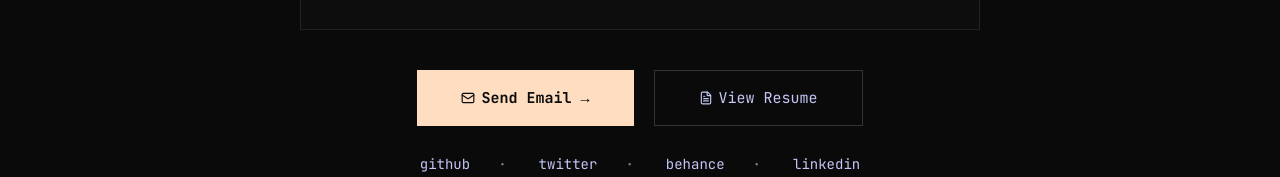
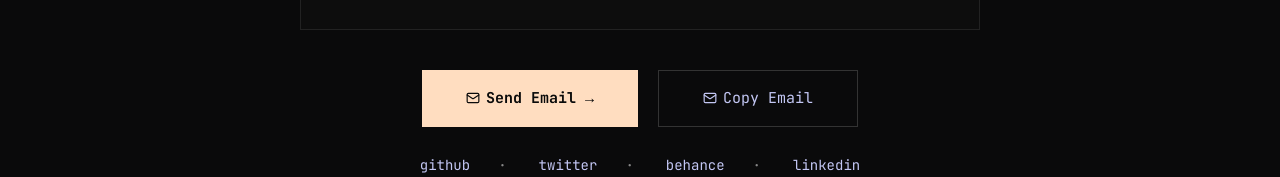
Before and after one commit to shivanirai08/pt, a Next.js app: page / in a window 1280 px wide. Shown: the part 6082-6259 px from the top of the page. Built offline with nearby package versions, Linux system fonts and the light colour scheme.

Commit message:
feat: remove CV download command and related UI elements for a cleaner CLI experience

```diff
--- a/app/cli/Experience.tsx
+++ b/app/cli/Experience.tsx
@@ -27,11 +27,6 @@ export default function CLIExperience() {
         <span className="text-[#7c7c85]">&gt;</span>
         <span className="text-[#e8e8ea]">cat</span>
         <span className="text-[#a8a8ad]">CHANGELOG.md</span>
-        <span className="flex-1" />
-        <span className="text-[10.5px] text-[#4a4a52] tracking-widest">
-          type <span className="text-[#d4b483]">:cv</span> to download full
-          resume
-        </span>
       </motion.div>
 
       <div className="grid grid-cols-1 gap-8 md:grid-cols-[1fr_260px] md:gap-10">
--- a/app/data.ts
+++ b/app/data.ts
@@ -282,7 +282,6 @@ export const asciiLogo =
 export const commands = [
   { cmd: ":help", desc: "Show this help overlay" },
   { cmd: ":email", desc: "Open compose form to reach me" },
-  { cmd: ":cv", desc: "Download my CV (PDF)" },
   { cmd: ":github", desc: "Open my Github profile" },
   { cmd: ":1 / about", desc: "Go to About" },
   { cmd: ":2 / projects", desc: "Go to Projects" },
--- a/app/gui/Home.tsx
+++ b/app/gui/Home.tsx
@@ -5,7 +5,7 @@ import { AnimatePresence, motion } from "framer-motion";
 import gsap from "gsap";
 import { ScrollTrigger } from "gsap/ScrollTrigger";
 import Image from "next/image";
-import { ArrowUpRight, Mail, FileText } from "lucide-react";
+import { ArrowUpRight, Mail } from "lucide-react";
 import {
   personal,
   projects,
@@ -76,6 +76,7 @@ export default function GUIHome({
   const [showBootOverlay, setShowBootOverlay] = useState(showBootSequence);
   const [contactPhase, setContactPhase] = useState(0);
   const [contactConnected, setContactConnected] = useState(false);
+  const [emailCopied, setEmailCopied] = useState(false);
   const [activeProject, setActiveProject] = useState(0);
   const [activeExperience, setActiveExperience] = useState(0);
   const mainRef = useRef<HTMLDivElement>(null);
@@ -218,6 +219,16 @@ export default function GUIHome({
     }, mainRef);
     return () => ctx.revert();
   }, []);
+
+  const handleCopyEmail = async () => {
+    try {
+      await navigator.clipboard.writeText(personal.email);
+      setEmailCopied(true);
+      setTimeout(() => setEmailCopied(false), 1800);
+    } catch {
+      window.location.href = `mailto:${personal.email}`;
+    }
+  };
 
   return (
     <div ref={mainRef} className="text-[14px] md:text-[15px]">
@@ -819,12 +830,13 @@ export default function GUIHome({
                 >
                   <Mail size={14} /> Send Email →
                 </a>
-                <a
-                  href="#"
+                <button
+                  type="button"
+                  onClick={handleCopyEmail}
                   className="inline-flex min-h-14 items-center justify-center gap-1.5 whitespace-nowrap border border-[#333] px-11 py-4 text-[15px] leading-none text-[#c3c7f4] transition-colors duration-200 hover:border-[#c3c7f4]"
                 >
-                  <FileText size={14} /> View Resume
-                </a>
+                  <Mail size={14} /> {emailCopied ? "Copied" : "Copy Email"}
+                </button>
               </div>
 
               {/* Social links */}
--- a/app/page.tsx
+++ b/app/page.tsx
@@ -305,10 +305,6 @@ export default function Page() {
     if (input === "skills" || input === "4") { navigateCLI("skills", rawInput); return; }
     if (input === "contact" || input === "5") { navigateCLI("contact", rawInput); return; }
     if (input === "email") { navigateCLI("contact", rawInput); return; }
-    if (input === "cv" || input === "resume") {
-      runCLICommandAnimation(rawInput, () => pushToast("downloading cv.pdf..."));
-      return;
-    }
     if (input === "github") {
       runCLICommandAnimation(rawInput, () => window.open("https://github.com", "_blank"));
       return;
```
